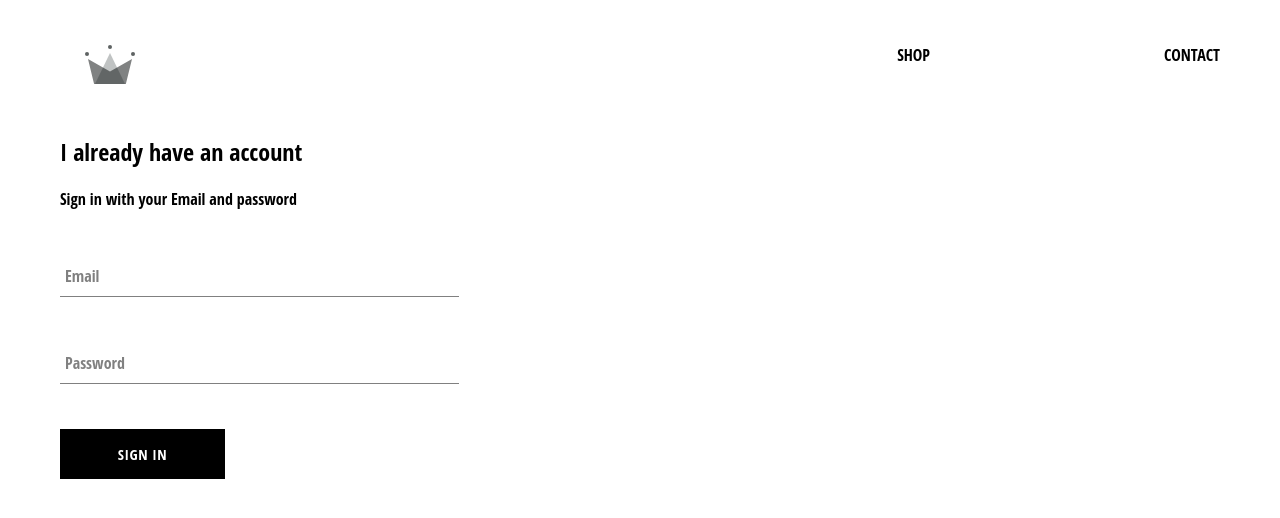
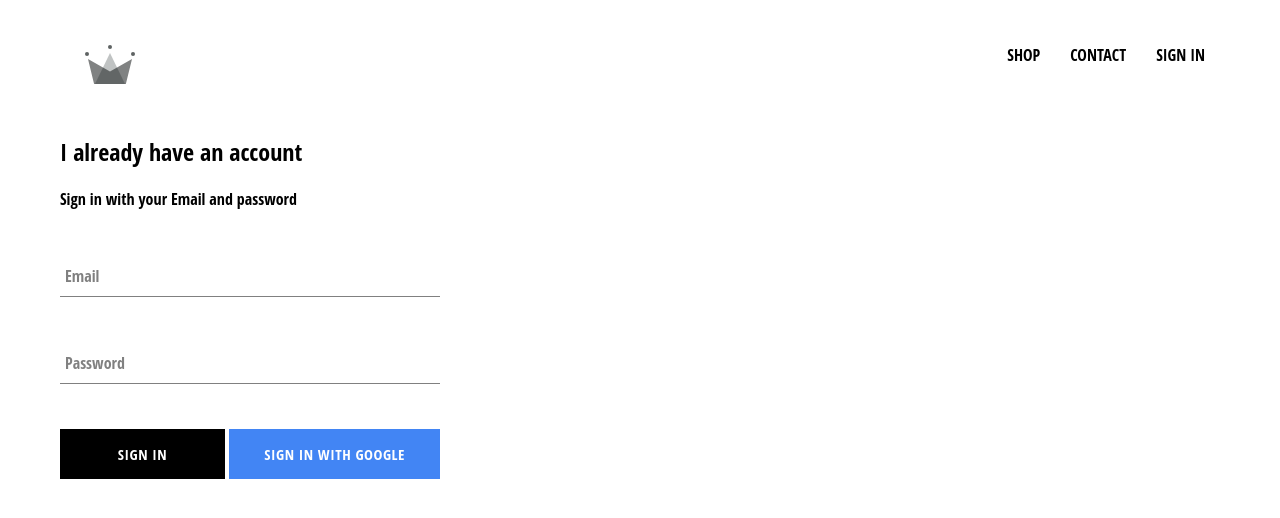
Before and after one commit to soulzidda/ecommerce-example, a React (Create React App) app: page /signup in a window 1280 px wide. Shown: the top 518 px of the page. Built offline with nearby package versions, Linux system fonts and the light colour scheme; no server answers.

Commit message:
added firebase support and included google sign in to firebase as well as normal sign in

```diff
--- a/package.json
+++ b/package.json
@@ -4,6 +4,7 @@
   "private": true,
   "homepage": "https://soulzidda.github.io/ecommerce-example",
   "dependencies": {
+    "firebase": "^7.4.0",
     "gh-pages": "^2.1.1",
     "node-sass": "^4.13.0",
     "react": "^16.12.0",
--- a/src/App.css
+++ b/src/App.css
@@ -7,3 +7,6 @@
     text-decoration: none;
     color: black;
 }
+* {
+    box-sizing: border-box;
+}
--- a/src/App.js
+++ b/src/App.js
@@ -1,24 +1,46 @@
-import React from "react"
-import { Switch, Route } from "react-router-dom"
+import React from "react";
+import { Switch, Route } from "react-router-dom";
 
-import "./App.css"
+import "./App.css";
 
-import HomePage from "./Pages/homepage/homepage.component"
-import ShopPage from "./Pages/shop/shop.component"
-import SignInAndSignUpPage from './Pages/sign-in-and-sign-up/sign-in-and-sign-up.component'
-import Header from "../src/component/header/header.component"
+import HomePage from "./Pages/homepage/homepage.component";
+import ShopPage from "./Pages/shop/shop.component";
+import SignInAndSignUpPage from "./Pages/sign-in-and-sign-up/sign-in-and-sign-up.component";
+import Header from "../src/component/header/header.component";
+import { auth } from "./firebase/firebase.utils";
 
-function App() {
+class App extends React.Component {
+  constructor() {
+    super();
+    this.state = {
+      currentUser: null
+    };
+  }
+
+  unsubscribeFromAuth = null;
+
+  componentDidMount() {
+    this.unsubscribeFromAuth = auth.onAuthStateChanged(user => {
+      this.state({ currentUser: user });
+    });
+  }
+
+  componentWillUnmount() {
+    this.unsubscribeFromAuth();
+  }
+
+  render() {
     return (
       <div>
-      <Header />
+        <Header currentUser={this.state.currentUser} />
         <Switch>
           <Route exact path="/" component={HomePage} />
           <Route path="/shop" component={ShopPage} />
-        <Route path='/signup' component={SignInAndSignUpPage} />
+          <Route path="/signup" component={SignInAndSignUpPage} />
         </Switch>
       </div>
     );
   }
+}
 
-export default App
+export default App;
--- /dev/null
+++ b/src/component/button/CustomButton.component.jsx
@@ -0,0 +1,14 @@
+import React from "react";
+
+import "./CustomButton.styles.scss";
+
+const CustomButton = ({ children, isGoogleSignIn, ...otherProps }) => (
+  <button
+    className={`${isGoogleSignIn ? "google-sign-in" : ""} custom-button`}
+    {...otherProps}
+  >
+    {children}
+  </button>
+);
+
+export default CustomButton;
--- a/src/component/button/button.styles.scss
+++ b/src/component/button/CustomButton.styles.scss
@@ -19,4 +19,15 @@
       color: black;
       border: 1px solid black;
     }
+
+    &.google-sign-in {
+      background-color: #4285f4;
+      color: white;
+
+      &:hover {
+        background-color: #357ae8;
+        border: none;
+      }
+
+    }
   }
--- a/src/component/button/button.component.jsx
+++ /dev/null
@@ -1,11 +0,0 @@
-import React from "react";
-
-import "./button.styles.scss";
-
-const CustomButton = ({ children, ...otherProps }) => (
-  <button className="custom-button" {...otherProps}>
-    {children}
-  </button>
-);
-
-export default CustomButton;
--- a/src/component/header/header.component.jsx
+++ b/src/component/header/header.component.jsx
@@ -1,22 +1,29 @@
 import React from "react";
 import { Link } from "react-router-dom";
+import { auth } from "../../firebase/firebase.utils";
 
 import { ReactComponent as Logo } from "../../Assets/crown.svg";
 
 import "./header.styles.scss";
 
-const Header = () => (
+const Header = ({ currentUser }) => (
   <div className="header">
     <Link className="logo-container" to="/">
       <Logo className="logo" />
     </Link>
-    <div className='options'>
-        <Link className='options' to = '/shop'>
+    <div className="options">
+      <Link className="option" to="/shop">
         SHOP
-        </Link>
-        <Link className='options' to='Contact'>
+      </Link>
+      <Link className="option" to="Contact">
         CONTACT
-        </Link>
+      </Link>
+      {
+        currentUser ?
+        <div className='option' onClick={() => auth.signOut()}>SIGN OUT</div>
+        :
+        <Link className='option' to='/signup'>SIGN IN</Link>
+      }
     </div>
   </div>
 );
--- a/src/component/header/header.styles.scss
+++ b/src/component/header/header.styles.scss
@@ -20,6 +20,7 @@
 
       .option {
         padding: 10px 15px;
+        cursor: pointer;
       }
     }
   }
--- a/src/component/sign-in/sign-in.component.jsx
+++ b/src/component/sign-in/sign-in.component.jsx
@@ -1,7 +1,9 @@
 import React from "react";
 
 import FormInput from "../form-input/form-input.component";
-import CustomButton from "../button/button.component";
+import CustomButton from "../button/CustomButton.component";
+
+import { signInWithGoogle } from "../../firebase/firebase.utils";
 
 import "./sign-in.styles.scss";
 
@@ -51,8 +53,12 @@
             handleChange={this.handleChange}
             required
           />
-
-          <CustomButton type="submit"> SIGN IN </CustomButton>
+          <div className="buttons">
+            <CustomButton type="submit"> SIGN IN </CustomButton>
+            <CustomButton onClick={signInWithGoogle} isGoogleSignIn>
+              SIGN IN WITH GOOGLE
+            </CustomButton>
+          </div>
         </form>
       </div>
     );
--- a/src/component/sign-in/sign-in.styles.scss
+++ b/src/component/sign-in/sign-in.styles.scss
@@ -1,5 +1,5 @@
 .sign-in {
-  width: 30vw;
+  width: 380px;
   display: flex;
   flex-direction: column;
 }
@@ -7,3 +7,8 @@
 .title {
   margin: 10px 0;
 }
+
+.buttons {
+  display: flex;
+  justify-content: space-between;
+}
--- /dev/null
+++ b/src/firebase/firebase.utils.js
@@ -0,0 +1,23 @@
+import firebase from "firebase/app";
+import "firebase/firestore";
+import "firebase/auth";
+
+const config = {
+  apiKey: "AIzaSyDhSl2OVEF7PEJY8CbNkXiTTS7eiuI-k3A",
+  authDomain: "ecommerce-prac.firebaseapp.com",
+  databaseURL: "https://ecommerce-prac.firebaseio.com",
+  projectId: "ecommerce-prac",
+  storageBucket: "ecommerce-prac.appspot.com",
+  messagingSenderId: "940457827508",
+  appId: "1:940457827508:web:ccde1a20d121ab65ba4be1",
+  measurementId: "G-XN4H9HMDZD"
+};
+
+firebase.initializeApp(config);
+
+export const auth = firebase.auth();
+export const firestore = firebase.firestore();
+
+const provider = new firebase.auth.GoogleAuthProvider();
+provider.setCustomParameters({ prompt: "select_account" });
+export const signInWithGoogle = () => auth.signInWithPopup(provider);
```
Also changed, not shown: 1 other file (tests, documents, lock files or other folders). Lines whose indentation alone changed are shown as unchanged.
